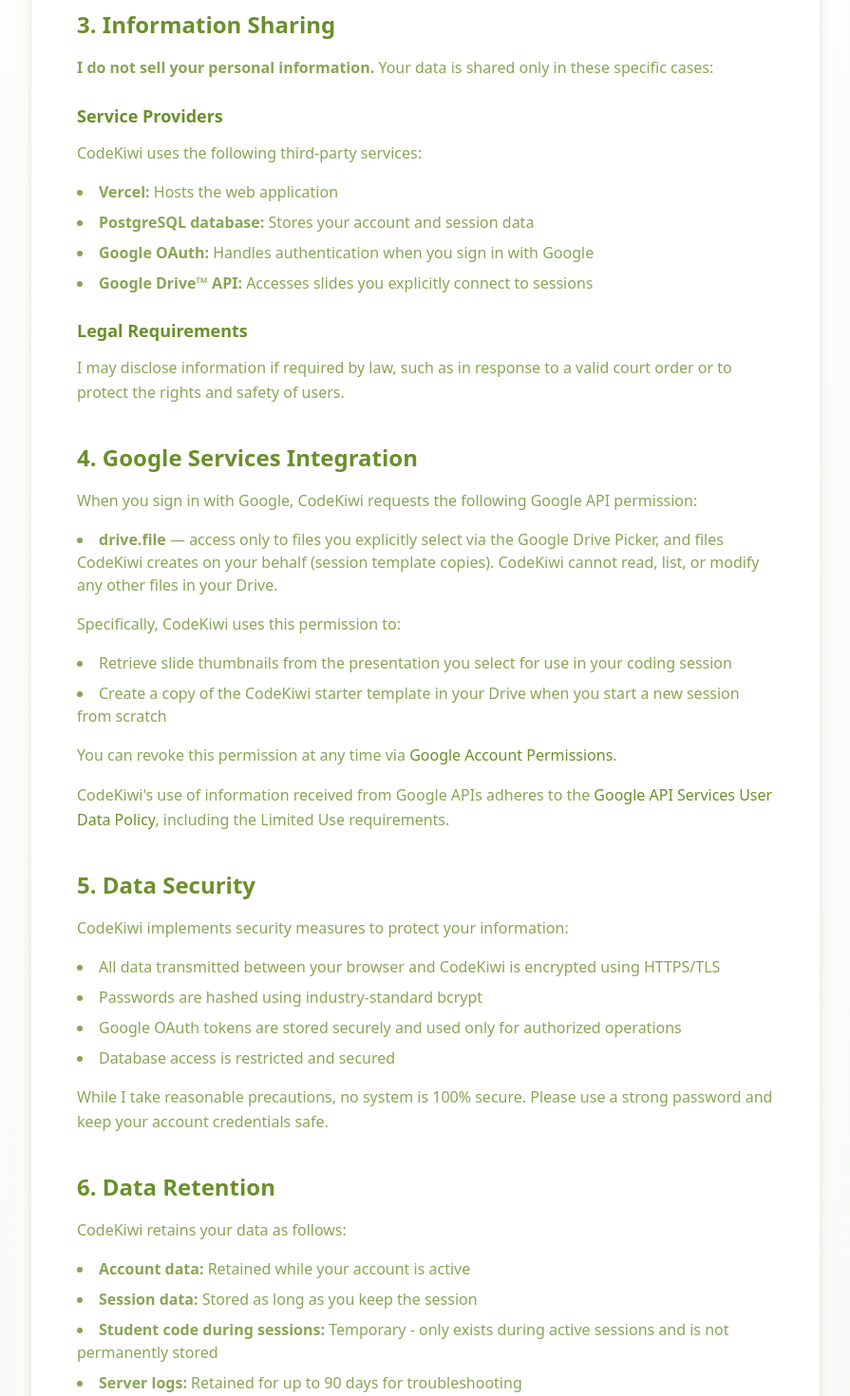
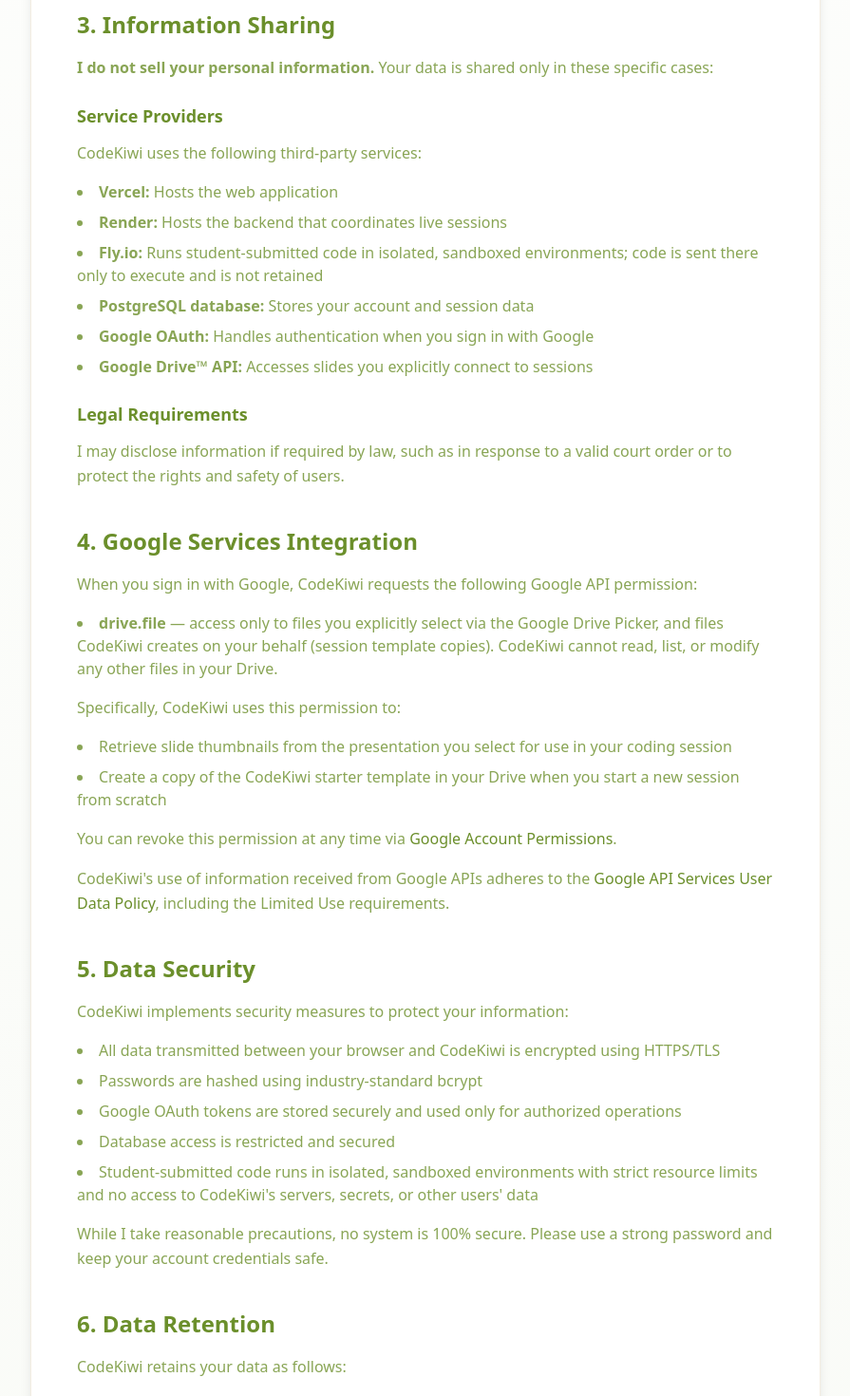
Before and after one commit to JayantDeveloper/codekiwi-site, a Next.js app: page /privacy in a window 1280 px wide. Shown: the part 1771-3241 px from the top of the page at 95% size, without its empty margins (192-1087 px from the left). Built offline with nearby package versions, Linux system fonts and the light colour scheme.

Commit message:
Privacy: disclose Render backend + Fly execution service and sandboxed student-code execution

```diff
--- a/src/app/privacy/page.tsx
+++ b/src/app/privacy/page.tsx
@@ -124,6 +124,8 @@
               </p>
               <ul className="list-disc list-inside space-y-2 text-[#6b8f2b]/80 mb-4">
                 <li><strong>Vercel:</strong> Hosts the web application</li>
+                <li><strong>Render:</strong> Hosts the backend that coordinates live sessions</li>
+                <li><strong>Fly.io:</strong> Runs student-submitted code in isolated, sandboxed environments; code is sent there only to execute and is not retained</li>
                 <li><strong>PostgreSQL database:</strong> Stores your account and session data</li>
                 <li><strong>Google OAuth:</strong> Handles authentication when you sign in with Google</li>
                 <li><strong>Google Drive™ API:</strong> Accesses slides you explicitly connect to sessions</li>
@@ -168,6 +170,7 @@
                 <li>Passwords are hashed using industry-standard bcrypt</li>
                 <li>Google OAuth tokens are stored securely and used only for authorized operations</li>
                 <li>Database access is restricted and secured</li>
+                <li>Student-submitted code runs in isolated, sandboxed environments with strict resource limits and no access to CodeKiwi's servers, secrets, or other users' data</li>
               </ul>
               <p className="text-[#6b8f2b]/80 leading-relaxed">
                 While I take reasonable precautions, no system is 100% secure. Please use a strong password and keep your account credentials safe.
```
